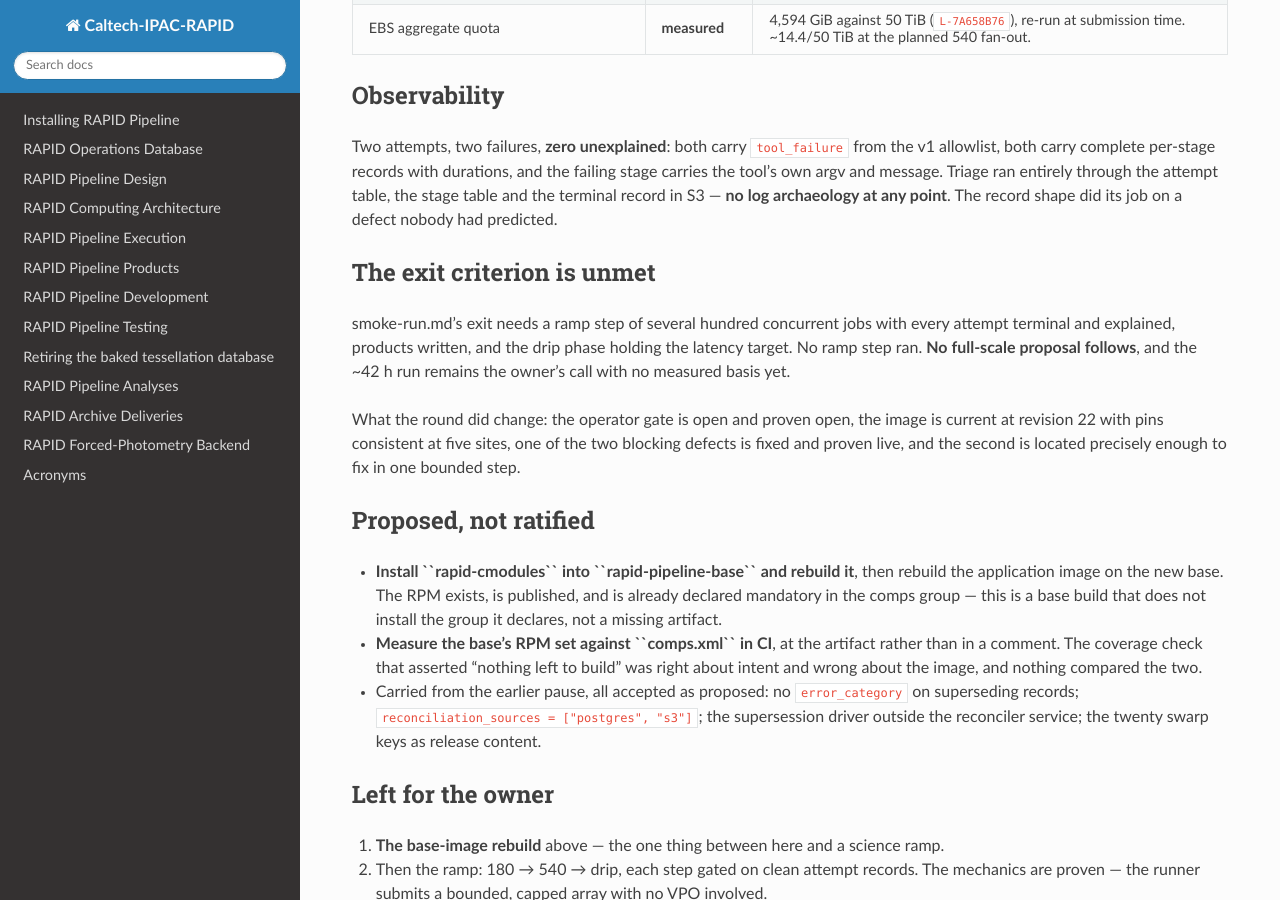
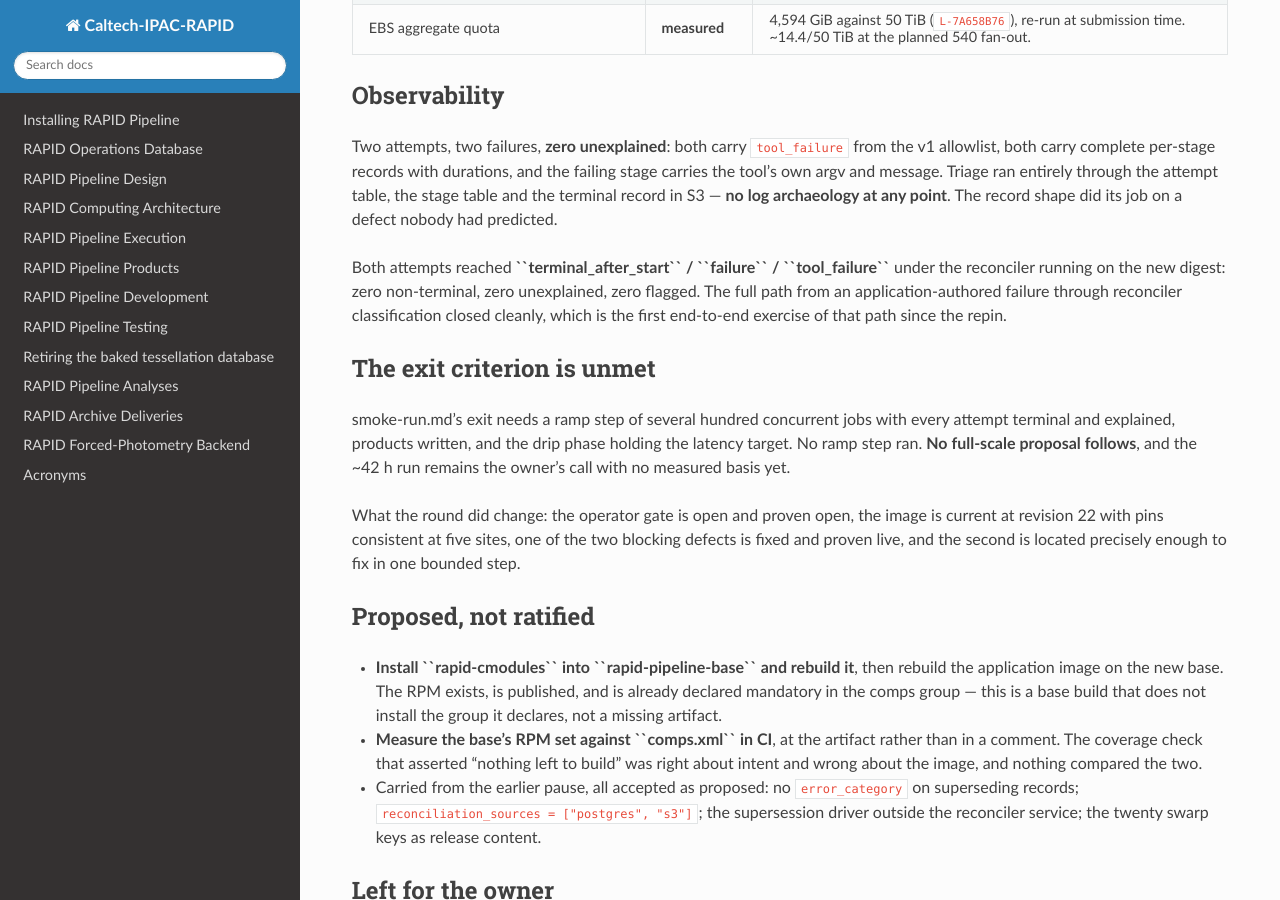
Before and after one commit to Caltech-IPAC/rapid, a Sphinx documentation site: the page built from docs/source/dev/q9_fix_round.rst, in a window 1280 px wide and 900 px high, scrolled down 2423 px. Built offline with Sphinx 7.4.7 and the Read the Docs theme 3.1.0, drawn with Linux system fonts in a browser that asks for light colours.

Commit message:
docs: the probe attempts closed terminal — the classification path is proven end to end
The ledgers recorded the two probe attempts mid-flight, at
application_closed, because the reconciler's grace horizon had not yet
elapsed when they were written. Both have since closed
terminal_after_start / failure / tool_failure: zero non-terminal, zero
unexplained, zero flagged.

Worth recording rather than leaving as a stale snapshot. It is the first
end-to-end exercise of the application-failure-to-reconciler-
classification path since the repin, and it ran on the new digest — so
the revision-22 reconciler is proven to classify a novel failure, not
merely to poll without errors.

No conclusion changes: bkgest is still absent and still blocks every
science child at subtract_background.

Co-Authored-By: Claude Opus 5 <noreply@anthropic.com>
Claude-Session: https://claude.ai/code/session_01GyFJsX5JGaA4RX4gAjHsFz

```diff
--- a/docs/source/dev/q8_smoke.rst
+++ b/docs/source/dev/q8_smoke.rst
@@ -831,7 +831,9 @@ reason and will fail the same way when that path runs.
 Live state at stop
 ------------------
 
-* Both queues 0 in every non-terminal state; the probe drained
+* Both queues 0 in every non-terminal state; the probe drained, and both
+  its attempts closed ``terminal_after_start`` / ``failure`` /
+  ``tool_failure`` — zero non-terminal, zero unexplained, zero flagged
 * No VPO process on rapid-admin — the rogue-VPO guard never had to fire,
   because no VPO was ever started
 * Both Spot CEs DISABLED; both on-demand ENABLED/VALID
--- a/docs/source/dev/q9_fix_round.rst
+++ b/docs/source/dev/q9_fix_round.rst
@@ -173,6 +173,13 @@ argv and message. Triage ran entirely through the attempt table, the
 stage table and the terminal record in S3 — **no log archaeology at any
 point**. The record shape did its job on a defect nobody had predicted.
 
+Both attempts reached **``terminal_after_start`` / ``failure`` /
+``tool_failure``** under the reconciler running on the new digest: zero
+non-terminal, zero unexplained, zero flagged. The full path from an
+application-authored failure through reconciler classification closed
+cleanly, which is the first end-to-end exercise of that path since the
+repin.
+
 The exit criterion is unmet
 ---------------------------
 
```
